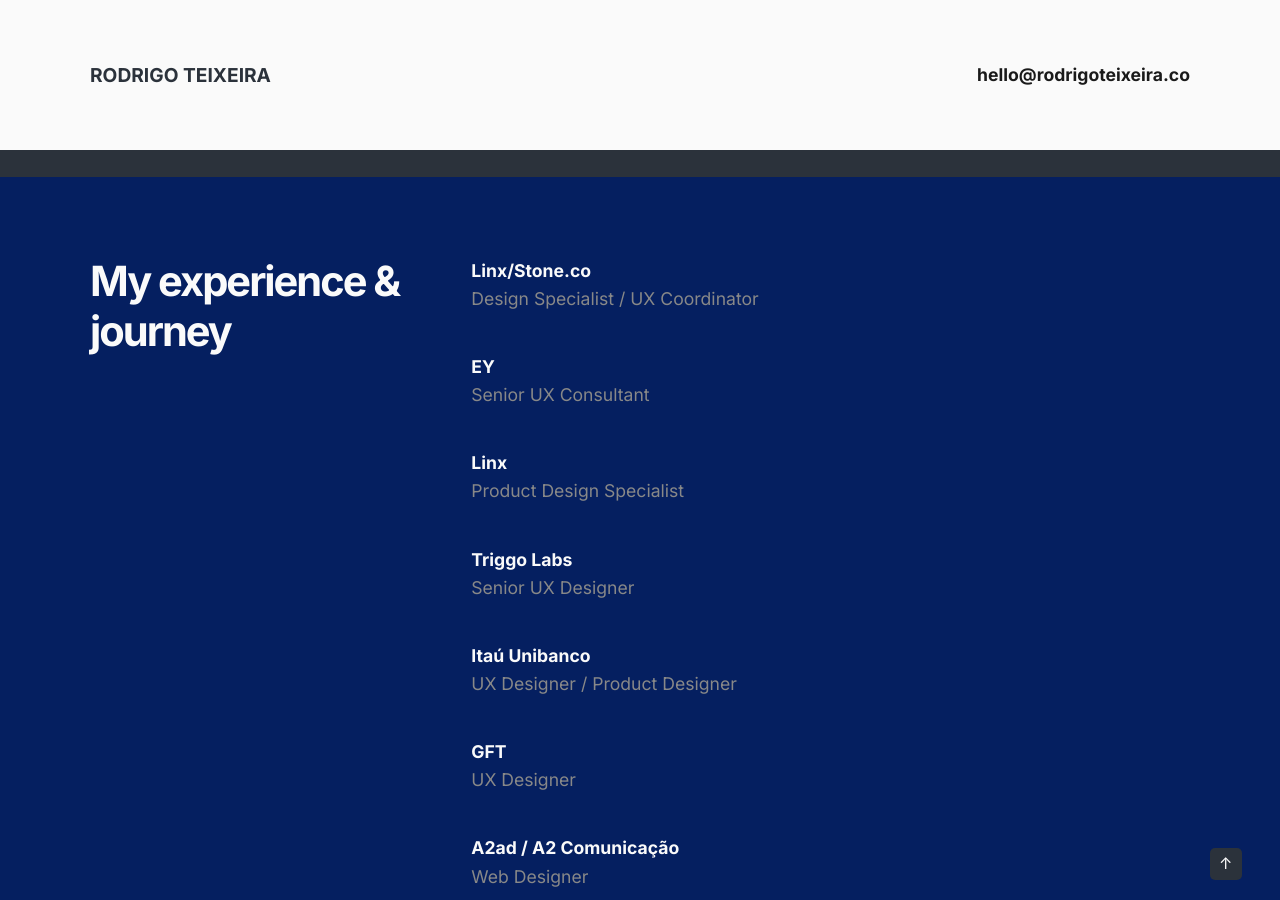
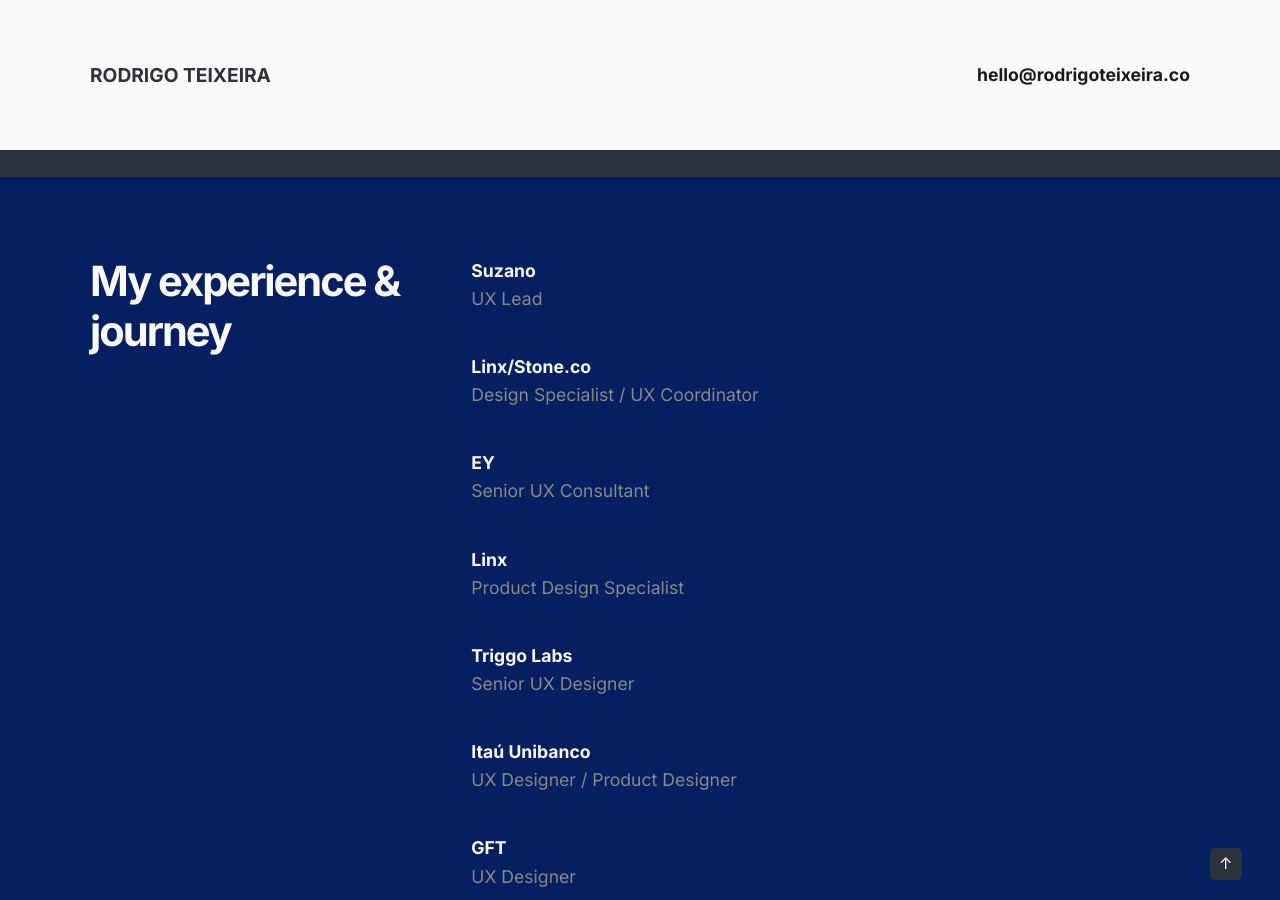
Before and after one commit to drigoteixeira/drigoteixeira.github.io, a Jekyll site: the page built from index.html, in a window 1280 px wide and 900 px high, scrolled down 2130 px. Built offline with Jekyll 4.4.1, drawn with Linux system fonts in a browser that asks for light colours.

Commit message:
Update homepage

```diff
--- a/index.html
+++ b/index.html
@@ -115,6 +115,8 @@
             </div>
             <div class="eight columns">
                <dl>
+                    <dt>Suzano</dt>
+                   <dd>UX Lead</dd>
                    <dt>Linx/Stone.co</dt>
                    <dd>Design Specialist / UX Coordinator</dd>
                    <dt>EY</dt>
```
